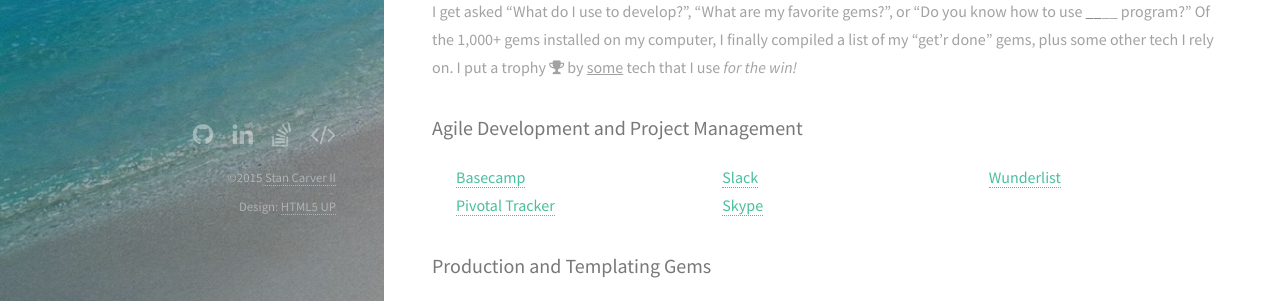
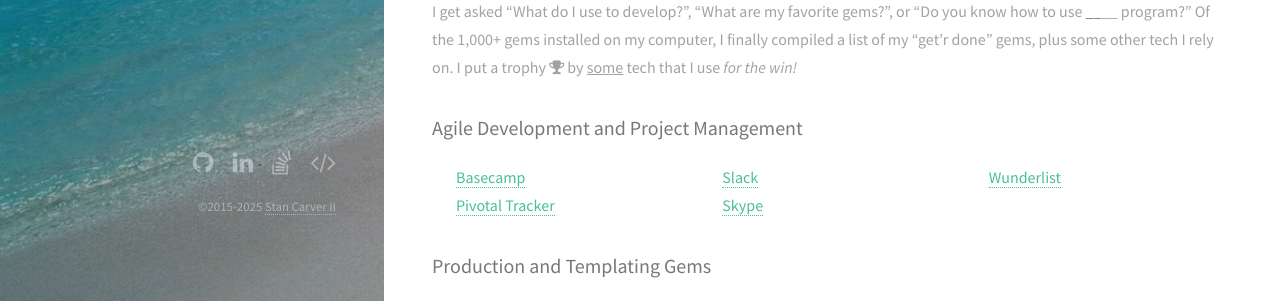
Before and after one commit to scarver2/scarver2.github.io, a Jekyll site: the page built from index.html, in a window 1280 px wide. Shown: the part 599-905 px from the top of the page. Built offline with Jekyll 4.4.1, drawn with Linux system fonts in a browser that asks for light colours.

Commit message:
Update copyright year

```diff
--- a/_layouts/default.html
+++ b/_layouts/default.html
@@ -104,8 +104,8 @@
               {% endif %}
             </ul>
             <ul class="copyright">
-                <li>&copy;2015 <a href="http://scarver2.github.io/">Stan Carver II</a></li>
-                <li>Design: <a href="http://html5up.net">HTML5 UP</a></li>
+                <li>&copy;2015-2025 <a href="http://scarver2.github.io/">Stan Carver II</a></li>
+                <!--li>Design: <a href="http://html5up.net">HTML5 UP</a></li-->
                 <!--li>Demo Images: <a href="https://unsplash.com/">Unsplash</a></li-->
                 <!--li>Jekyll Template: <a href="http://cloudcannon.com">Cloud Cannon</a></li-->
             </ul>
```
